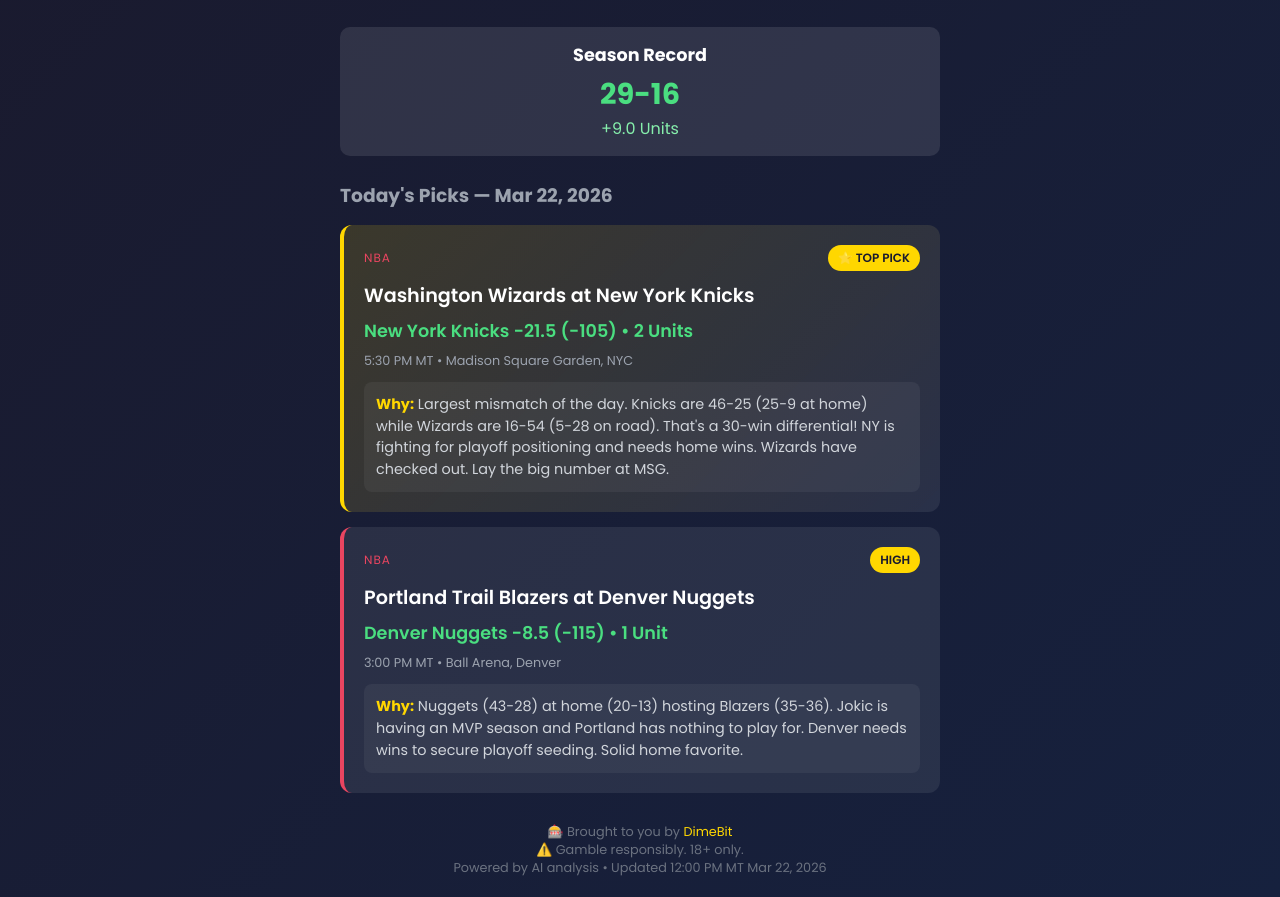
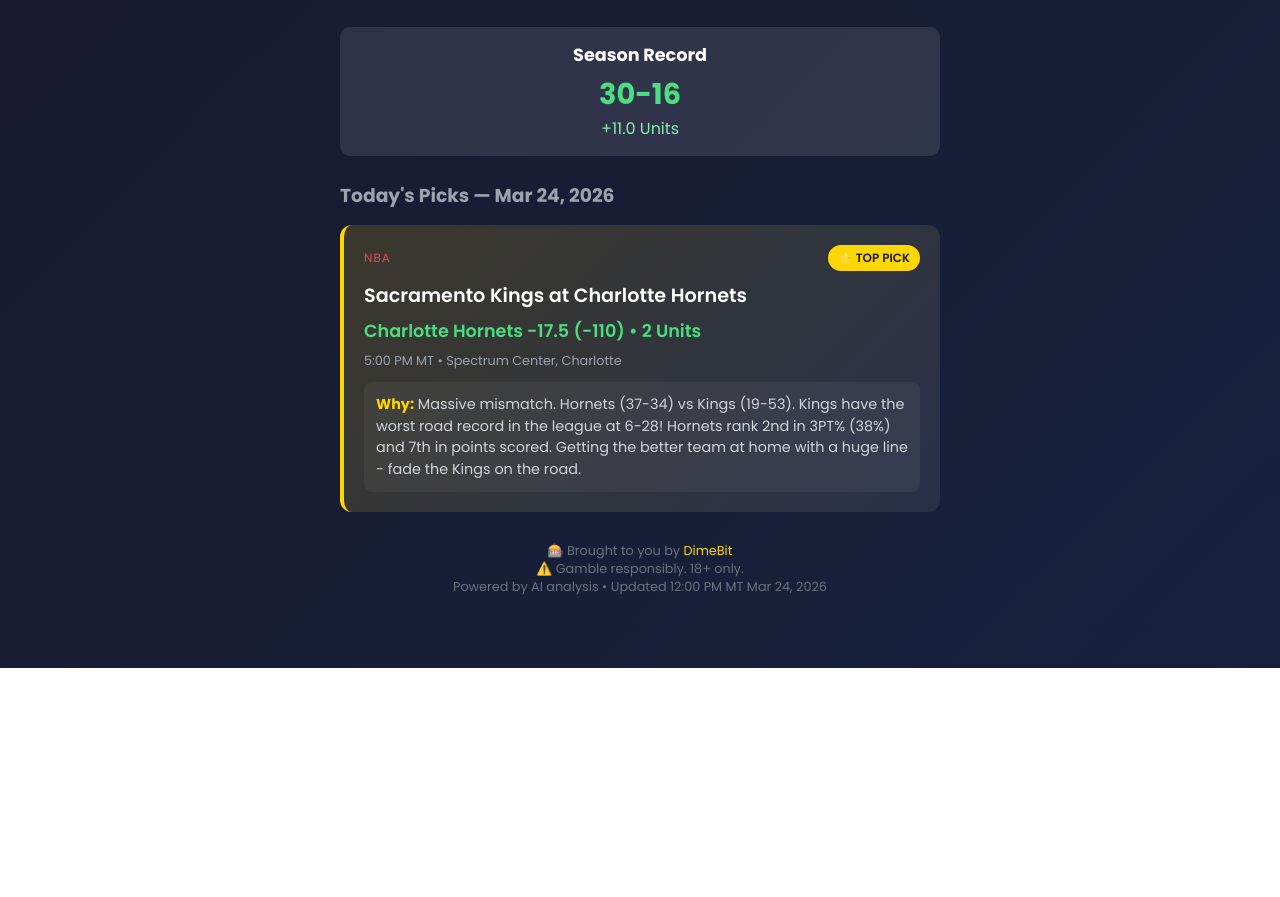
Before and after one commit to jaytestai123-svg/maggiebets, a website: page public/index.html in a window 1280 px wide. Shown: the part 132-1029 px from the top of the page. After the commit the page ends 800 px from the top, so only its background shows below. Drawn offline with Linux system fonts and the light colour scheme.

Commit message:
Daily pick: Charlotte Hornets -17.5 vs Kings

```diff
--- a/public/index.html
+++ b/public/index.html
@@ -78,11 +78,11 @@
 
         <div class="record">
             <h2>Season Record</h2>
-            <div class="stats">29-16</div>
-            <div class="units">+9.0 Units</div>
+            <div class="stats">30-16</div>
+            <div class="units">+11.0 Units</div>
         </div>
 
-        <h3 style="margin-bottom: 15px; color: #9ca3af;">Today's Picks — Mar 22, 2026</h3>
+        <h3 style="margin-bottom: 15px; color: #9ca3af;">Today's Picks — Mar 24, 2026</h3>
 
         <!-- TOP PICK -->
         <div class="pick-card top-pick">
@@ -90,32 +90,18 @@
                 <span class="sport">NBA</span>
                 <span class="confidence">⭐ TOP PICK</span>
             </div>
-            <div class="matchup">Washington Wizards at New York Knicks</div>
-            <div class="pick">New York Knicks -21.5 (-105) • 2 Units</div>
-            <div class="time">5:30 PM MT • Madison Square Garden, NYC</div>
+            <div class="matchup">Sacramento Kings at Charlotte Hornets</div>
+            <div class="pick">Charlotte Hornets -17.5 (-110) • 2 Units</div>
+            <div class="time">5:00 PM MT • Spectrum Center, Charlotte</div>
             <div class="reasoning">
-                <strong>Why:</strong> Largest mismatch of the day. Knicks are 46-25 (25-9 at home) while Wizards are 16-54 (5-28 on road). That's a 30-win differential! NY is fighting for playoff positioning and needs home wins. Wizards have checked out. Lay the big number at MSG.
-            </div>
-        </div>
-
-        <!-- SECONDARY PICK -->
-        <div class="pick-card">
-            <div class="pick-header">
-                <span class="sport">NBA</span>
-                <span class="confidence">HIGH</span>
-            </div>
-            <div class="matchup">Portland Trail Blazers at Denver Nuggets</div>
-            <div class="pick">Denver Nuggets -8.5 (-115) • 1 Unit</div>
-            <div class="time">3:00 PM MT • Ball Arena, Denver</div>
-            <div class="reasoning">
-                <strong>Why:</strong> Nuggets (43-28) at home (20-13) hosting Blazers (35-36). Jokic is having an MVP season and Portland has nothing to play for. Denver needs wins to secure playoff seeding. Solid home favorite.
+                <strong>Why:</strong> Massive mismatch. Hornets (37-34) vs Kings (19-53). Kings have the worst road record in the league at 6-28! Hornets rank 2nd in 3PT% (38%) and 7th in points scored. Getting the better team at home with a huge line - fade the Kings on the road.
             </div>
         </div>
 
         <div class="footer">
             <p>🎰 Brought to you by <a href="https://go.dimebitaffiliates.com/visit/?bta=35096&brand=dimebit" style="color: #ffd700; text-decoration: none;">DimeBit</a></p>
             <p>⚠️ Gamble responsibly. 18+ only.</p>
-            <p>Powered by AI analysis • Updated 12:00 PM MT Mar 22, 2026</p>
+            <p>Powered by AI analysis • Updated 12:00 PM MT Mar 24, 2026</p>
         </div>
     </div>
 </body>
```
